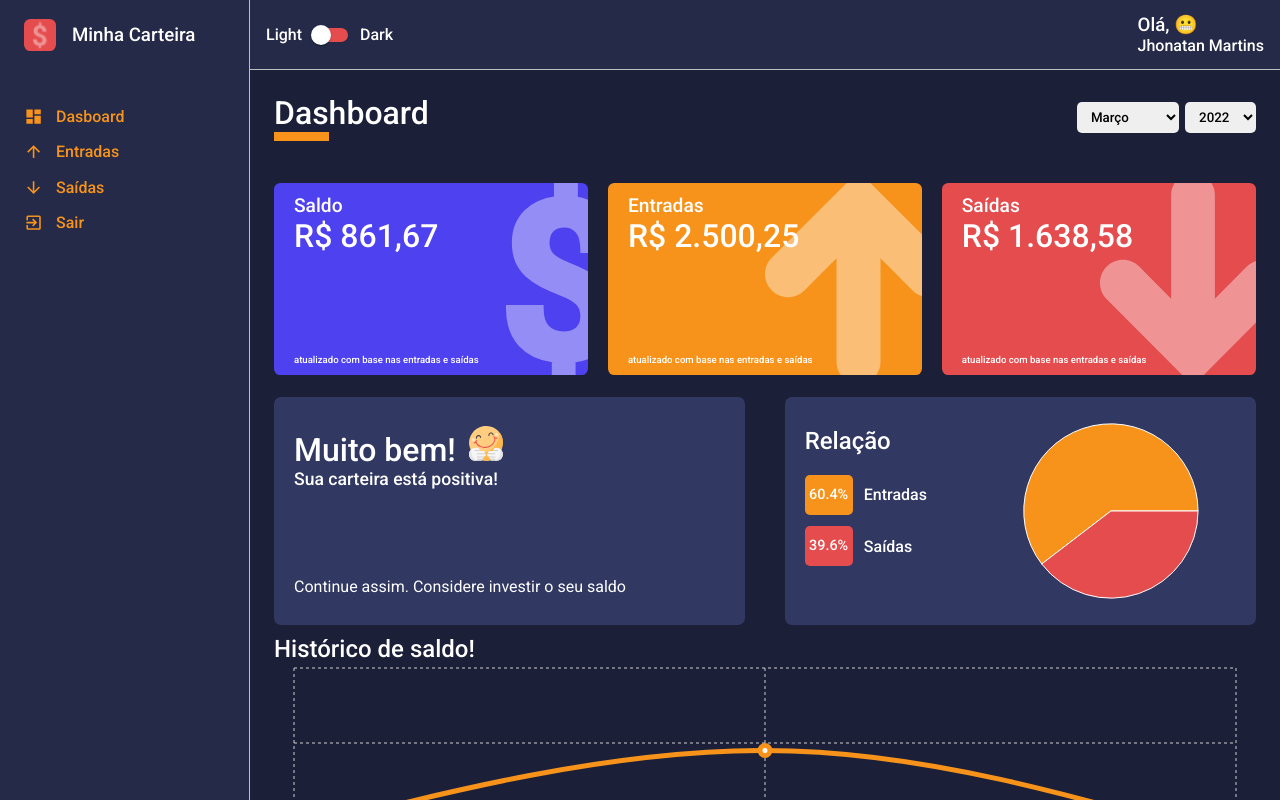
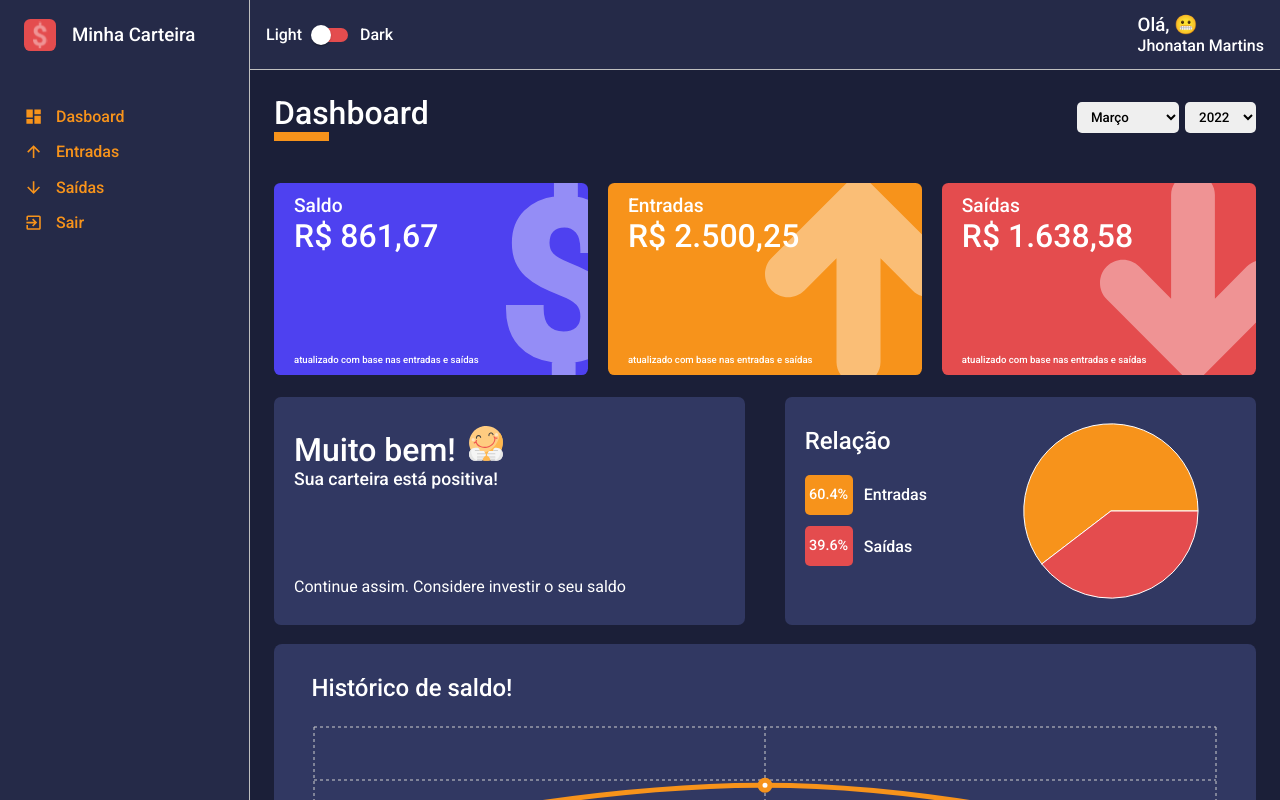
Before and after one commit to jmmartins123/Dashboard-study-, a React (Create React App) app: page / in a window 1280 px wide. Built offline with nearby package versions, Linux system fonts and the light colour scheme.

Commit message:
array atualizada

```diff
--- a/src/components/HistoryBox/index.tsx
+++ b/src/components/HistoryBox/index.tsx
@@ -5,12 +5,17 @@ import {
     Line,
     XAxis,
     CartesianGrid,
-    Tooltip
+    Tooltip,
+    Legend
 } from "recharts";
 
 import {
     Container,
-    Title
+    Title,
+    ChartContainer,
+    Header,
+    LegendContainer,
+    LegendItem
 } from "./styles";
 
 interface IHostoryBoxProps{
@@ -30,10 +35,19 @@ const HistoryBox: React.FC<IHostoryBoxProps> = ({
     lineColorAmountOutout
 }) => (
     <Container>
+        <Header>
             <Title>
                 Histórico de saldo!
             </Title>
 
+            <LegendContainer>
+                <LegendItem>
+
+                </LegendItem>
+            </LegendContainer>
+        </Header>
+
+        <ChartContainer>
             <ResponsiveContainer>
                 <LineChart
                     data={data}
@@ -66,6 +80,7 @@ const HistoryBox: React.FC<IHostoryBoxProps> = ({
                     />
                 </LineChart>
             </ResponsiveContainer>
+        </ChartContainer>
     </Container>
 )
 
--- a/src/components/HistoryBox/styles.ts
+++ b/src/components/HistoryBox/styles.ts
@@ -2,12 +2,50 @@ import styled from "styled-components";
 
 const Container = styled.div`
     width: 100%;
-    height: 340px;
+    height: 360px;
+
+    display: flex;
+    flex-direction: column;
+
+    background-color: ${ props => props.theme.colors.tertiary};
+    color: ${ props => props.theme.colors.white};
+
+    margin: 0.6rem 0;
+    padding: 1.87rem 1.25rem;
+
+    border-radius: 0.5rem;
 `;
 
-const Title = styled.h2``;
+const Title = styled.h2`
+    margin-bottom: 1.25rem;
+
+    padding-left: 1.1rem;
+`;
+
+const ChartContainer = styled.div`
+    flex: 1;
+`;
+
+const Header = styled.header`
+    display: flex;
+    justify-content: space-between;
+`;
+
+const LegendContainer = styled.ul`
+    list-style: none;
+`;
+
+const LegendItem = styled.li`
+
+`;
+
+
 
 export {
     Container,
-    Title
+    Title,
+    ChartContainer,
+    Header,
+    LegendContainer,
+    LegendItem
 }
```
Lines whose indentation alone changed are shown as unchanged.
